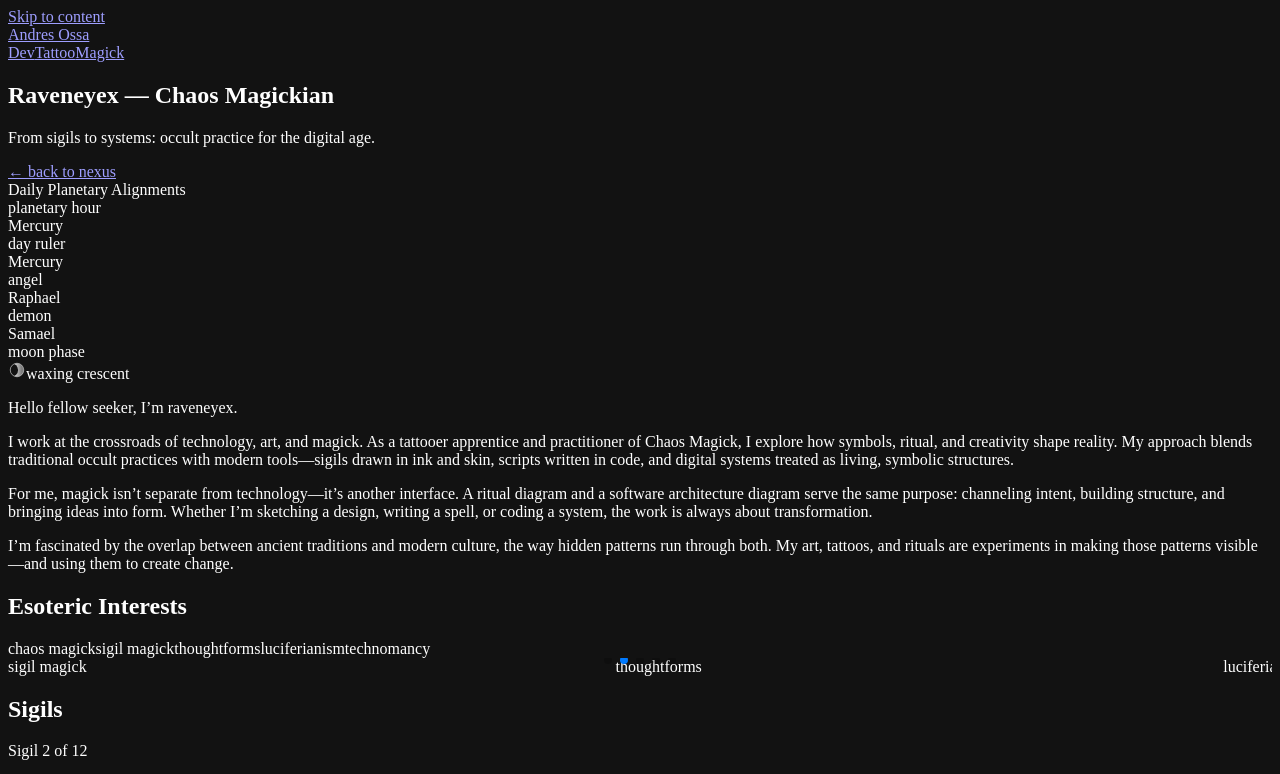
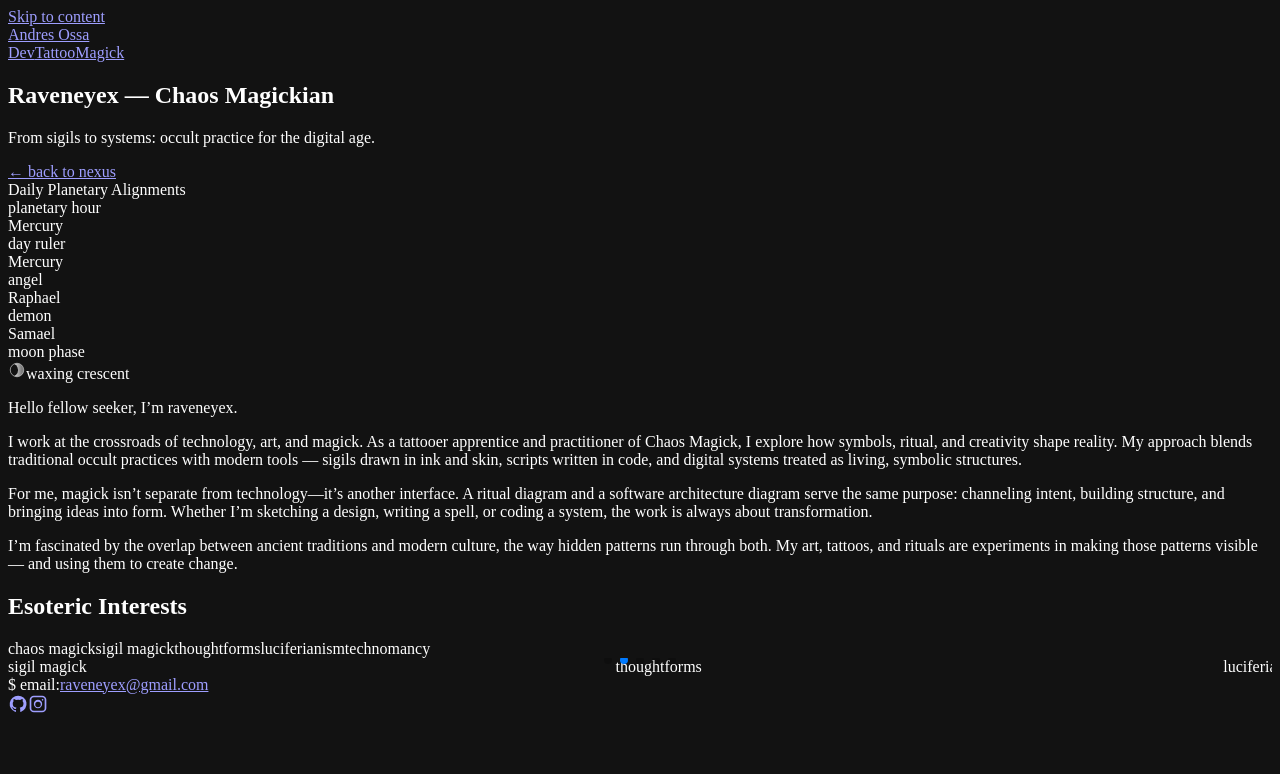
Before and after one commit to raveneyex/vibe-site, a React (Vite) app: page /magick in a window 1280 px wide. Shown: the top 774 px of the page. Built offline with nearby package versions, Linux system fonts and the light colour scheme; the HTML template or start-up script is replaced by a standard one.

Commit message:
[Human] Hide Sigils section

```diff
--- a/src/data.json
+++ b/src/data.json
@@ -42,7 +42,7 @@
       "title": "Raveneyex — Chaos Magickian",
       "description": "Explorations into chaos magick"
     },
-    "summary": "Hello fellow seeker, I’m raveneyex.\n\nI work at the crossroads of technology, art, and magick. As a tattooer apprentice and practitioner of Chaos Magick, I explore how symbols, ritual, and creativity shape reality. My approach blends traditional occult practices with modern tools—sigils drawn in ink and skin, scripts written in code, and digital systems treated as living, symbolic structures.\n\nFor me, magick isn’t separate from technology—it’s another interface. A ritual diagram and a software architecture diagram serve the same purpose: channeling intent, building structure, and bringing ideas into form. Whether I’m sketching a design, writing a spell, or coding a system, the work is always about transformation.\n\nI’m fascinated by the overlap between ancient traditions and modern culture, the way hidden patterns run through both. My art, tattoos, and rituals are experiments in making those patterns visible—and using them to create change.",
+    "summary": "Hello fellow seeker, I’m raveneyex.\n\nI work at the crossroads of technology, art, and magick. As a tattooer apprentice and practitioner of Chaos Magick, I explore how symbols, ritual, and creativity shape reality. My approach blends traditional occult practices with modern tools — sigils drawn in ink and skin, scripts written in code, and digital systems treated as living, symbolic structures.\n\nFor me, magick isn’t separate from technology—it’s another interface. A ritual diagram and a software architecture diagram serve the same purpose: channeling intent, building structure, and bringing ideas into form. Whether I’m sketching a design, writing a spell, or coding a system, the work is always about transformation.\n\nI’m fascinated by the overlap between ancient traditions and modern culture, the way hidden patterns run through both. My art, tattoos, and rituals are experiments in making those patterns visible — and using them to create change.",
     "interests": [
       "chaos magick",
       "sigil magick",
--- a/src/pages/Magick.tsx
+++ b/src/pages/Magick.tsx
@@ -5,6 +5,7 @@ import data from '@/data.json';
 import EsotericInterests from '@/components/Magick/EsotericInterests';
 import DailyMagickalAspects from '@/components/Magick/DailyMagickalAspects';
 import MagickSummary from '@/components/Magick/MagickSummary';
+// eslint-disable-next-line @typescript-eslint/no-unused-vars
 import ThoughtFormsSlider from '@/components/Magick/ThoughtFormsSlider';
 
 export default function Magick() {
@@ -34,7 +35,10 @@ export default function Magick() {
 
       <EsotericInterests interests={magick.interests} />
 
-      <ThoughtFormsSlider />
+      {/*
+        Disable until we figure out a good way to host our images
+        <ThoughtFormsSlider />
+      */}
 
     </section>
   );
```
